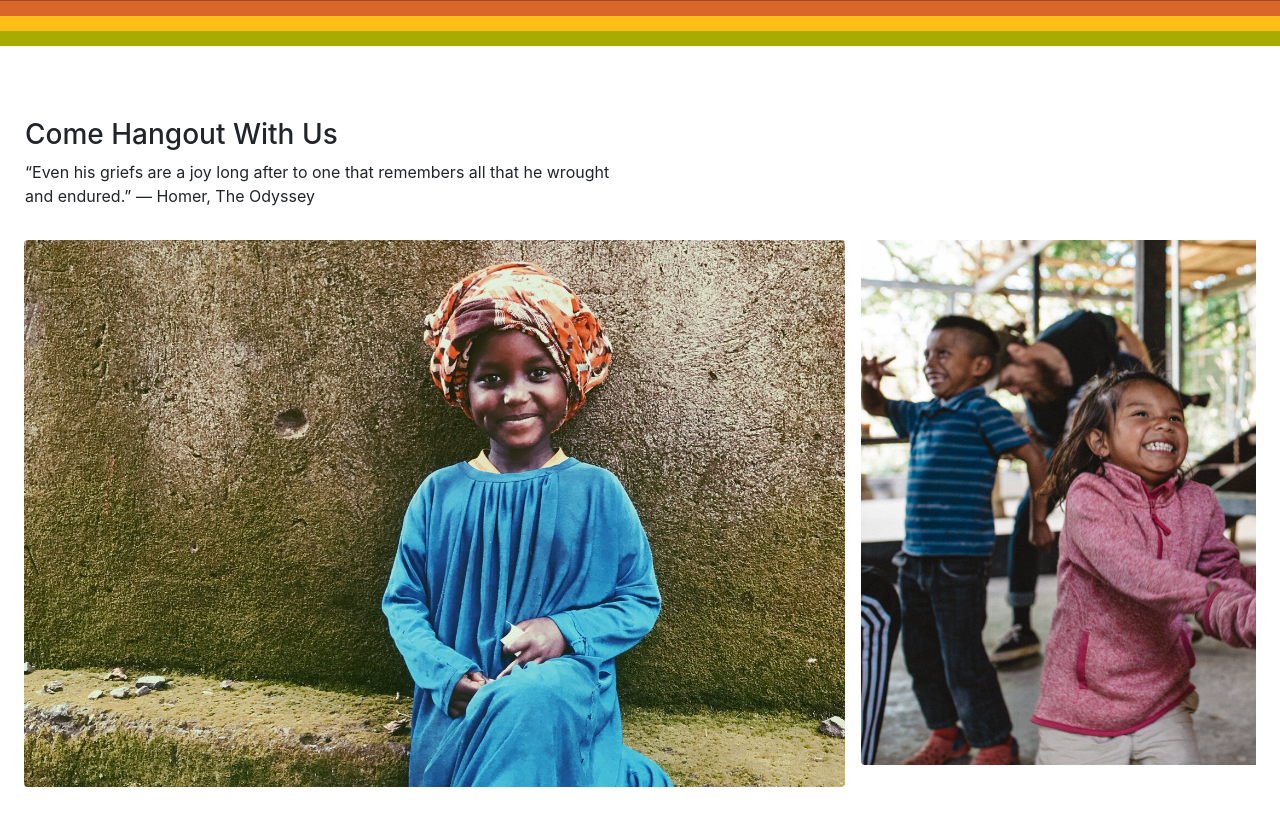
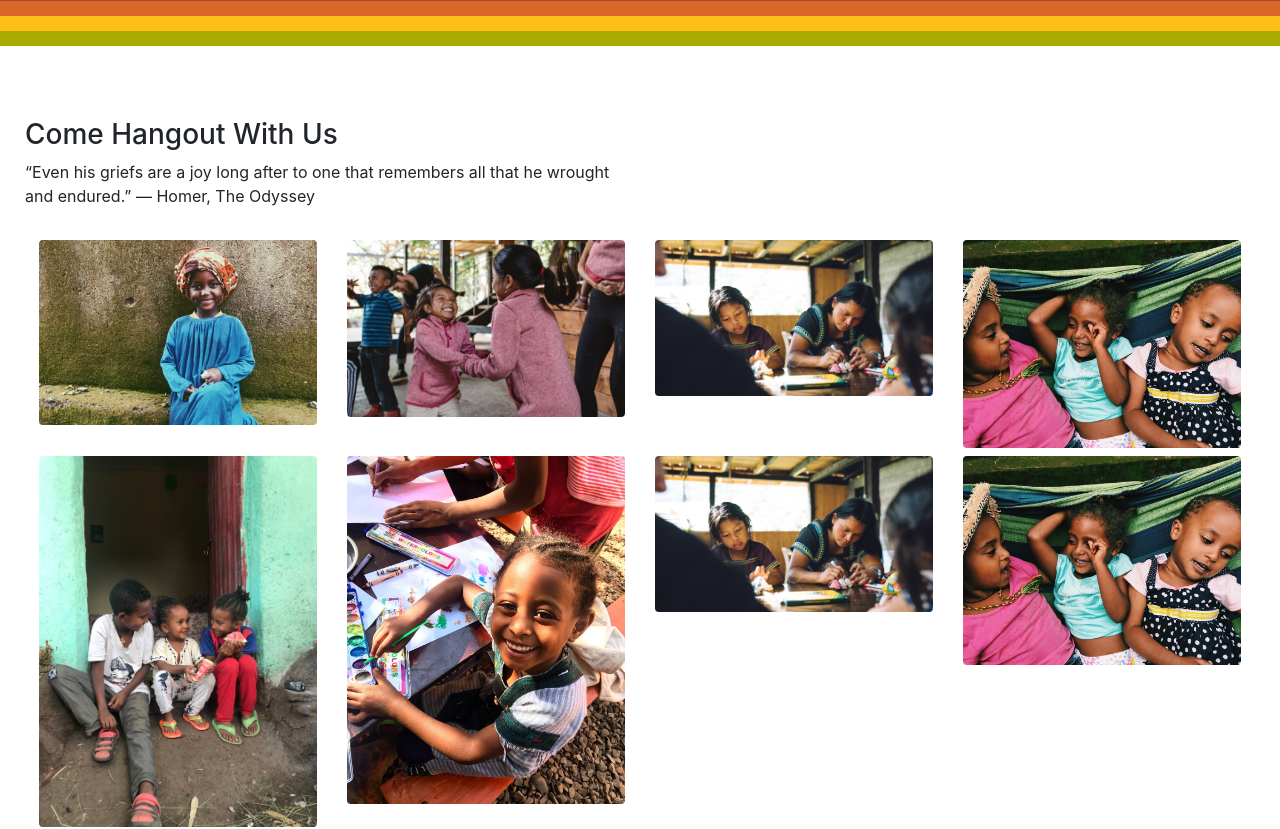
Before and after one commit to jones89-dan/BreakfastClub, a plain HTML site: page index.html in a window 1280 px wide. Shown: the part 130-959 px from the top of the page. Drawn offline with nearby package versions, Linux system fonts and the light colour scheme.

Commit message:
Initiated Git repository, changed images from scrollable row to multi row layout

```diff
--- a/index.html
+++ b/index.html
@@ -63,7 +63,7 @@
             </div>
             <div class="row color4" style="height: 15px;  background-color: #A8AC00;">
             </div>
-        </div>
+          </div>
     </header>
     <div class="container-fluid p-4 outer-meetHost pb-5">
         <div class="row ">
@@ -73,37 +73,53 @@
                     ― Homer, The Odyssey</p>
             </div>
         </div>
-        <div class="row pt-2 scrollableRow no-gutters flex-nowrap scrollableRow">
-            <div class="col-12 col-sm-8 col-md-8 col-lg-8 col-xl-8 mr-3">
+        <div class="container-fluid">
+          <div class="row pt-2">
+            <div class="col-12 col-sm-6 col-md-6 col-lg-3 col-xl-3 3mr-3">
                 <div class="meet-host">
                     <img class="img-fluid w-100 rounded" src="images/image1.jpeg"/>
                 </div>
             </div>
-            <div class="col-12 col-sm-8 col-md-8 col-lg-8 col-xl-8 mr-3">
+            <div class="col-12 col-sm-6 col-md-6 col-lg-3 col-xl-3 3mr-3">
                 <div class="meet-host">
                     <img class="img-fluid w-100 rounded" src="images/LastDay-3.jpeg"/>
                 </div>
             </div>
-            <div class="col-12 col-sm-8 col-md-8 col-lg-8 col-xl-8 mr-3">
+            <div class="col-12 col-sm-6 col-md-6 col-lg-3 col-xl-3 3mr-3">
                 <div class="meet-host">
                     <img class="img-fluid w-100 rounded" src="images/Foam-4.jpeg"/>
                 </div>
             </div>
-            <div class="col-12 col-sm-8 col-md-8 col-lg-8 col-xl-8 mr-3">
+            <div class="col-12 col-sm-6 col-md-6 col-lg-3 col-xl-3 3mr-3">
                 <div class="meet-host">
                     <img class="img-fluid w-100 rounded" src="images/thegirls.jpeg"/>
                 </div>
             </div>
-            <div class="col-12 col-sm-8 col-md-8 col-lg-8 col-xl-6  mr-3">
+          </div>
+        </div>
+        <div class="container-fluid">
+          <div class="row pt-2">
+            <div class="col-12 col-sm-6 col-md-6 col-lg-3 col-xl-3 3mr-3">
                 <div class="meet-host">
                     <img class="img-fluid w-100 rounded" src="images/Calendar6.jpeg"/>
                 </div>
             </div>
-            <div class="col-12 col-sm-8 col-md-8 col-lg-8 col-xl-8 mr-3">
+            <div class="col-12 col-sm-6 col-md-6 col-lg-3 col-xl-3 3mr-3">
                 <div class="meet-host">
                     <img class="img-fluid w-100 rounded" src="images/Calendar13.jpeg"/>
                 </div>
             </div>
+            <div class="col-12 col-sm-6 col-md-6 col-lg-3 col-xl-3 3mr-3">
+                <div class="meet-host">
+                    <img class="img-fluid w-100 rounded" src="images/Foam-4.jpeg"/>
+                </div>
+            </div>
+            <div class="col-12 col-sm-6 col-md-6 col-lg-3 col-xl-3 3mr-3">
+                <div class="meet-host">
+                    <img class="img-fluid w-100 rounded" src="images/thegirls.jpeg"/>
+                </div>
+            </div>
+          </div>
         </div>
     </div>
 
@@ -119,6 +135,7 @@
             <div class="row color4" style="height: 15px;  background-color: #A8AC00;">
             </div>
         </div>
+      </div>
       <small>&copy; The Breakfast Club</small>
     </footer>
     <script src="https://code.jquery.com/jquery-3.3.1.slim.min.js" integrity="sha384-q8i/X+965DzO0rT7abK41JStQIAqVgRVzpbzo5smXKp4YfRvH+8abtTE1Pi6jizo" crossorigin="anonymous"></script>
```
